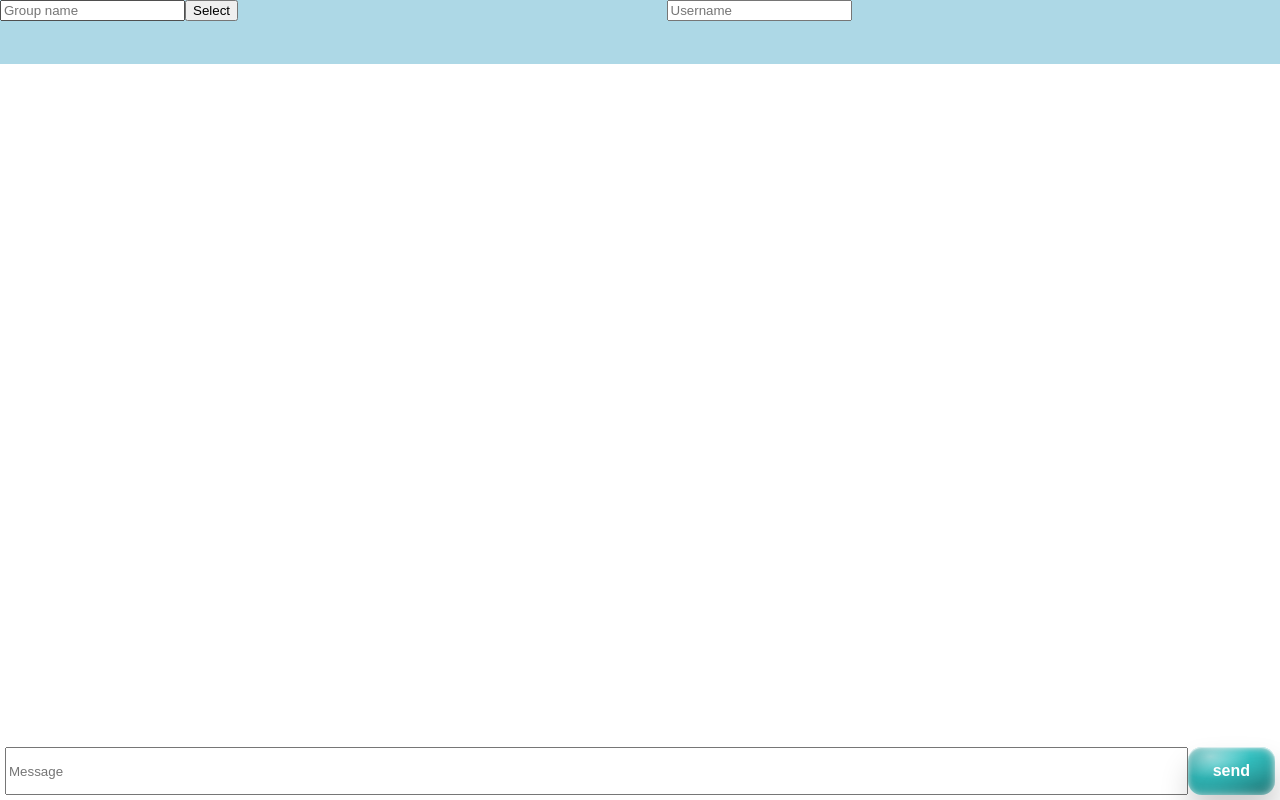
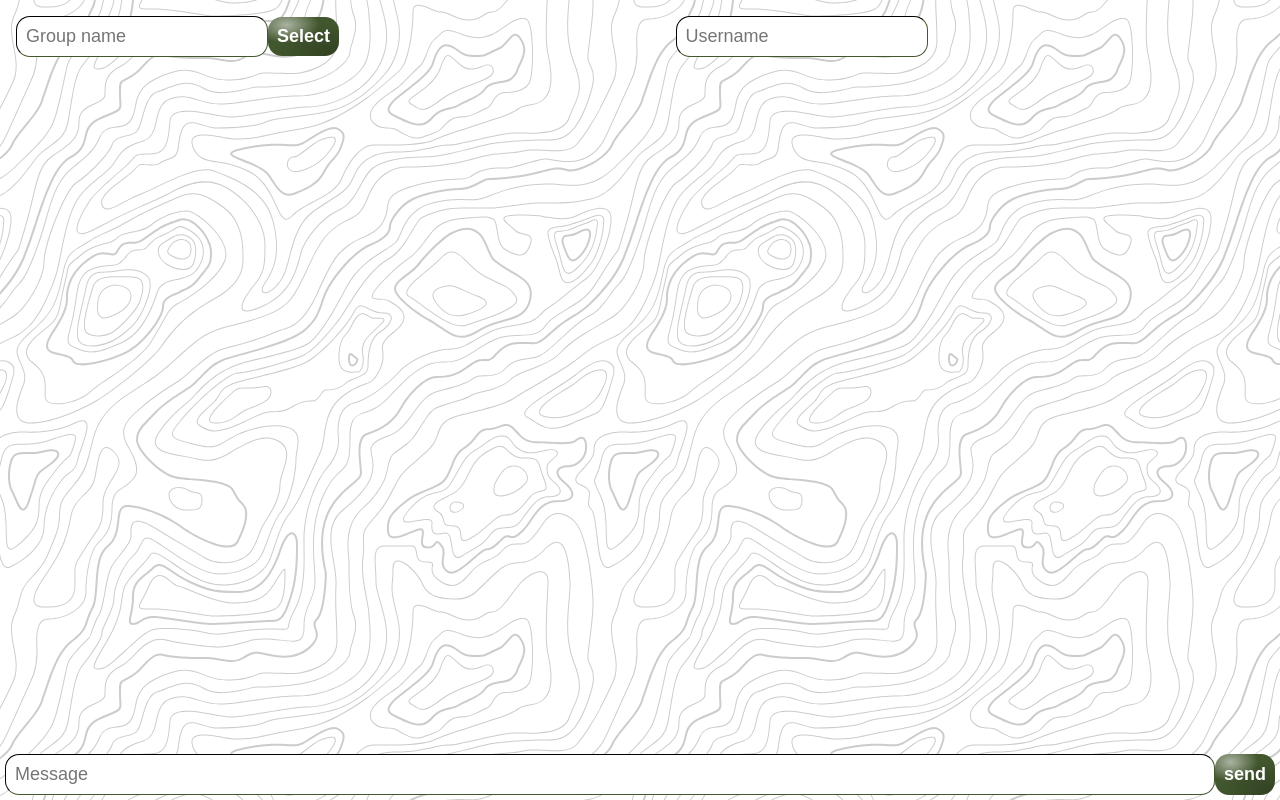
Before and after one commit to ReetuInkila/ViestitApp, a React (Create React App) app in the folder frontend/: page / in a window 1280 px wide. Built offline with nearby package versions, Linux system fonts and the light colour scheme.

Commit message:
styling website

```diff
--- a/frontend/src/app.css
+++ b/frontend/src/app.css
@@ -5,8 +5,28 @@
 }
 
 .header {
-    background-color: var(--main-bg-color);
     display: flex;
     flex-direction: row;
-    height: 4em
+    padding: 1em;
 }
+
+input {
+    flex-grow: 1;
+    border-color: var(--main-color);
+    border-radius: 14px;
+    font-size: large;
+    padding: 0.5em;
+    border-width: 1px;
+}
+
+button {
+    color: #fff;
+    padding: 0.5em;
+    background-color: var(--main-color);
+    background-image: radial-gradient(93% 87% at 87% 89%, rgba(0, 0, 0, 0.23) 0%, transparent 86.18%), radial-gradient(66% 66% at 26% 20%, rgba(255, 255, 255, 0.55) 0%, rgba(255, 255, 255, 0) 69.79%, rgba(255, 255, 255, 0) 100%);
+    border-radius: 14px;
+    font-weight: bold;
+    font-size: large;
+    border: 0;
+    cursor: pointer;
+}
--- a/frontend/src/chat.css
+++ b/frontend/src/chat.css
@@ -7,8 +7,9 @@
     list-style-type: none;
     padding: 0.5em 0.5em 0 0.5em;
     margin: 1em;
-    border: 1px solid #ddd;
+    border: 1px solid var(--main-color);
     border-radius: 10px;
+    background-color: white;
 }
 .timestamp {
     margin: 0;
--- a/frontend/src/index.css
+++ b/frontend/src/index.css
@@ -1,7 +1,8 @@
 :root {
-    --main-bg-color: lightblue;
+    --main-color: #42572e;
 }
 body{
     margin: 0;
     overflow: hidden;
+    background-image: url('./background.svg');
 }
--- a/frontend/src/message.css
+++ b/frontend/src/message.css
@@ -2,27 +2,3 @@
     padding: 5px;
     display: flex;
 }
-
-.message>input {
-    flex-grow: 100;
-
-}
-
-.message>button {
-    color: #fff;
-    padding: 15px 25px;
-    background-color: #38D2D2;
-    background-image: radial-gradient(93% 87% at 87% 89%, rgba(0, 0, 0, 0.23) 0%, transparent 86.18%), radial-gradient(66% 66% at 26% 20%, rgba(255, 255, 255, 0.55) 0%, rgba(255, 255, 255, 0) 69.79%, rgba(255, 255, 255, 0) 100%);
-    box-shadow: inset -3px -3px 9px rgba(255, 255, 255, 0.25), inset 0px 3px 9px rgba(255, 255, 255, 0.3), inset 0px 1px 1px rgba(255, 255, 255, 0.6), inset 0px -8px 36px rgba(0, 0, 0, 0.3), inset 0px 1px 5px rgba(255, 255, 255, 0.6), 2px 19px 31px rgba(0, 0, 0, 0.2);
-    border-radius: 14px;
-    font-weight: bold;
-    font-size: 16px;
-
-    border: 0;
-
-    user-select: none;
-    -webkit-user-select: none;
-    touch-action: manipulation;
-
-    cursor: pointer;
-}
```
Also changed, not shown: frontend/src/background.svg (added).
